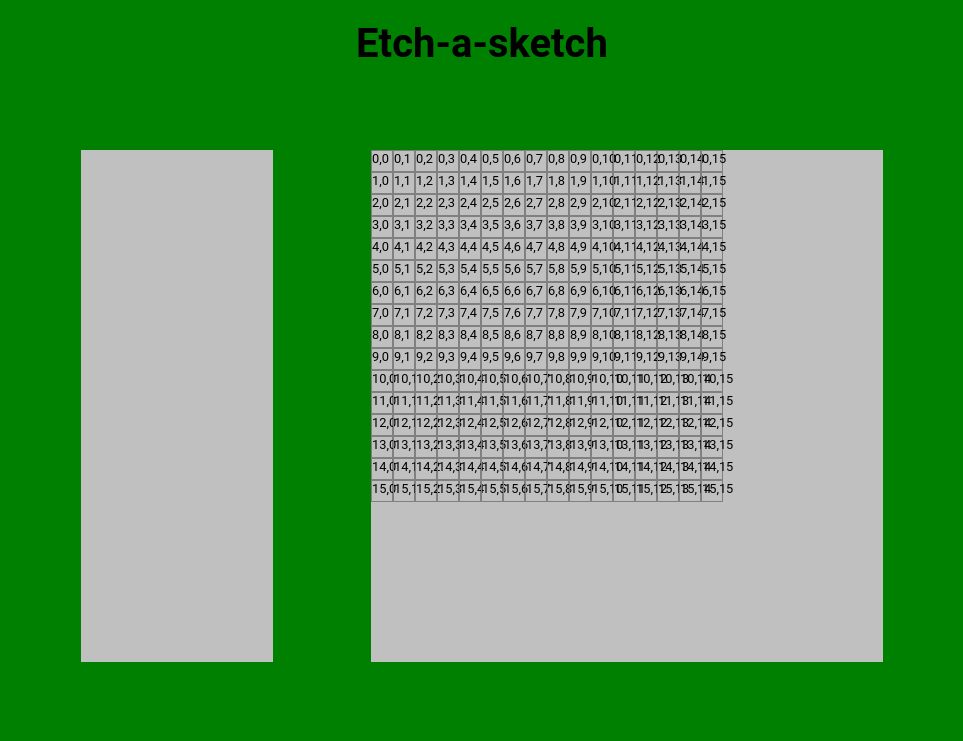
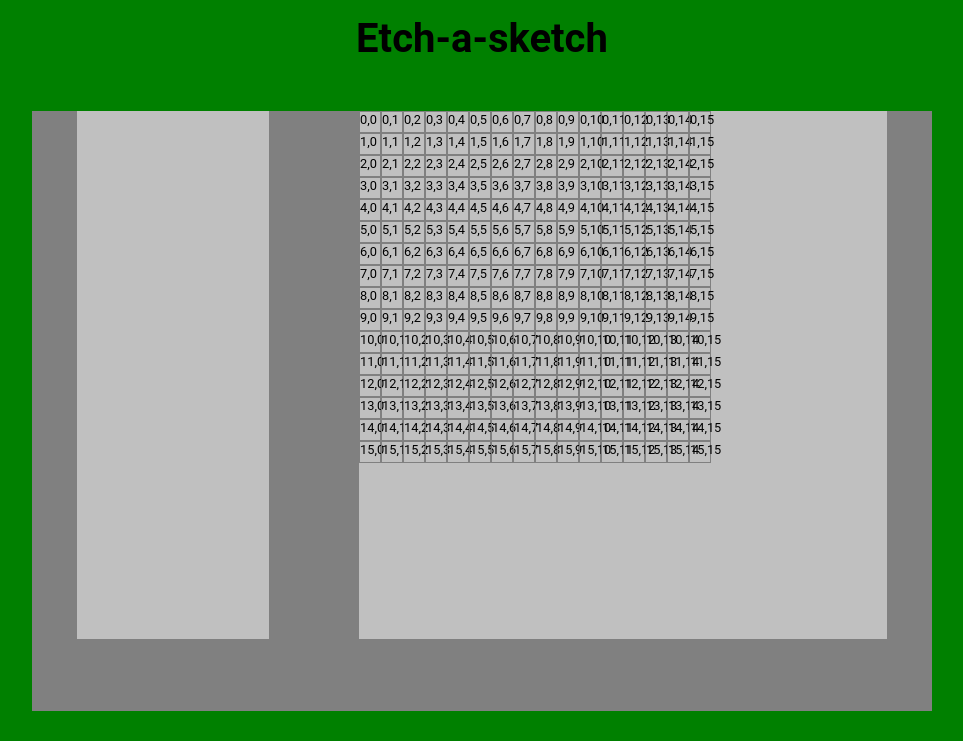
Before and after one commit to kgdepot/etch-a-sketch, a plain HTML site: page index.html in a window 1280 px wide. Shown: the top 741 px of the page, without its empty margins (158-1121 px from the left). Drawn offline with Linux system fonts and the light colour scheme.

Commit message:
Update style structure

```diff
--- a/style.css
+++ b/style.css
@@ -1,34 +1,39 @@
 h1 {
-    margin: 20px 0 0 0;
-    padding: 0px;
+    margin: 0 0 0 0;
+    padding: 15px;
     text-align: center;
     font-size: 2.5em;
 }
+
 body {
     display: flex;
     flex-direction: column;
     justify-content: space-between;
-    min-height: 100vh;
+    height: 100vh;
     max-width: 900px;
     margin: 0 auto;
     background-color: green;
     font-family: 'Roboto', sans-serif;
 }
+
 main {
     display: flex;
     justify-content: space-around;
+    height: 75%;
+    background: grey;
 }
 
 #sketchContainer {
     background-color: silver;
-    min-height: 32rem;
-    min-width: 32rem;
+    height: 33em;
+    width: 33em;
 }
+
 #sketchOptions {
     background-color: silver;
 
-    min-height: 32rem;
-    min-width: 12rem;
+    height: 33em;
+    width: 12em;
 }
 
 .gridDiv {
@@ -46,6 +51,7 @@ main {
     color: white;
     background: black;
 }
+
 footer {
     display: flex;
     padding: 10px 0;
@@ -54,6 +60,7 @@ footer {
     font-size: 15px;
     gap: 6px;
 }
+
 .fa-github {
     transition: 0.3s ease-in-out;
 }
```
